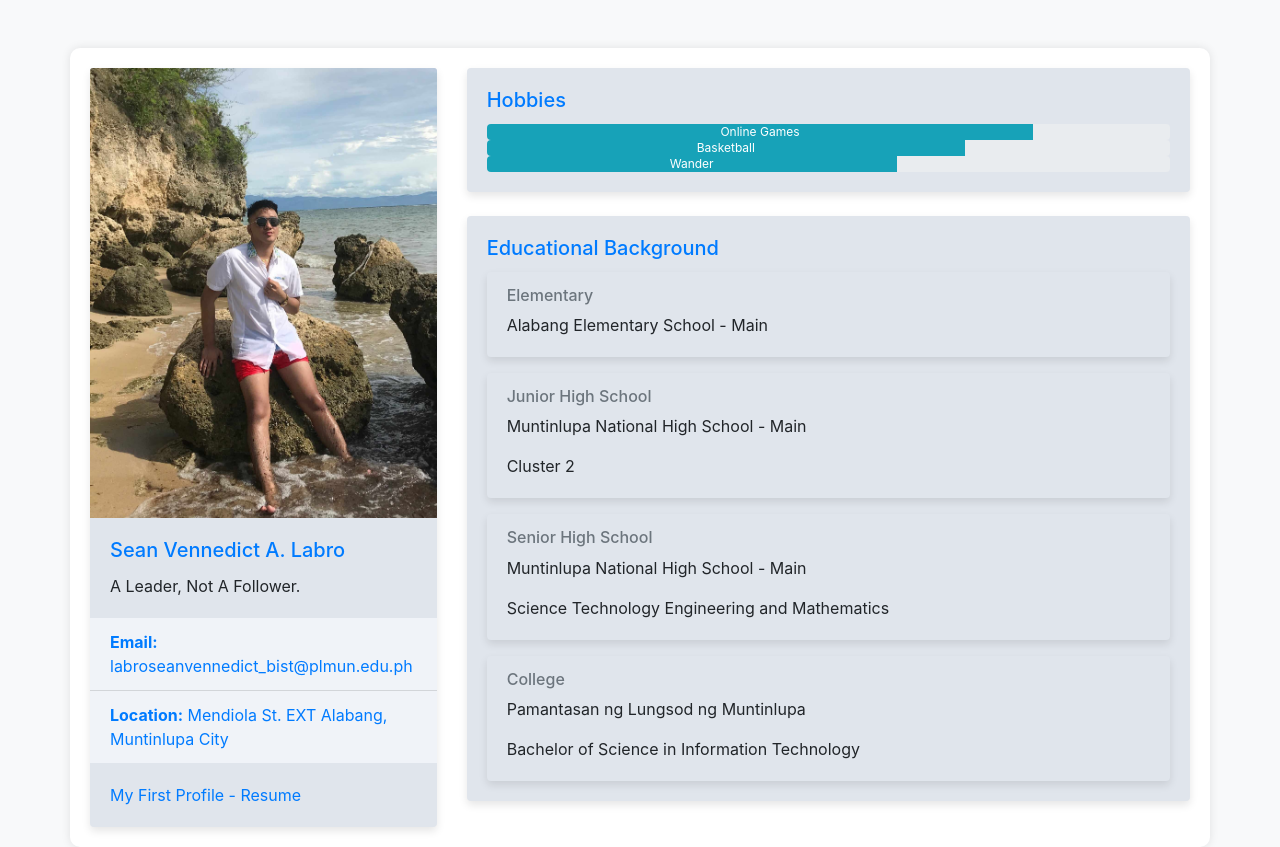
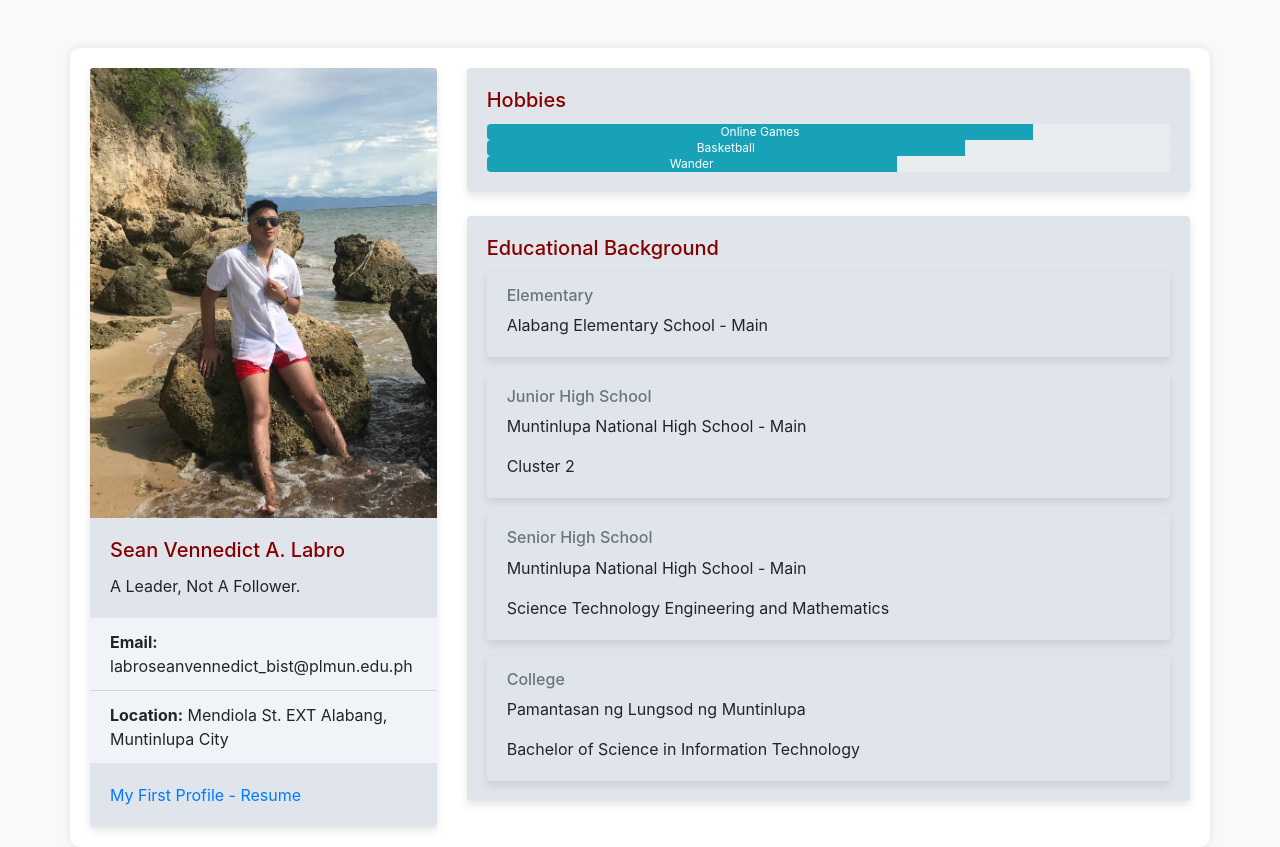
Before and after one commit to labroseanvennedict/Bootstrap, a plain HTML site: page index.html in a window 1280 px wide. Drawn offline with nearby package versions, Linux system fonts and the light colour scheme.

Commit message:
Update index.html

```diff
--- a/index.html
+++ b/index.html
@@ -25,12 +25,12 @@
         }
 
         .card-title {
-            color: #007bff;
+            color: #870000;
         }
 
         .list-group-item {
             background-color: #f0f3f8;
-            color: #007bff;
+
         }
 
         .card-link {
```
